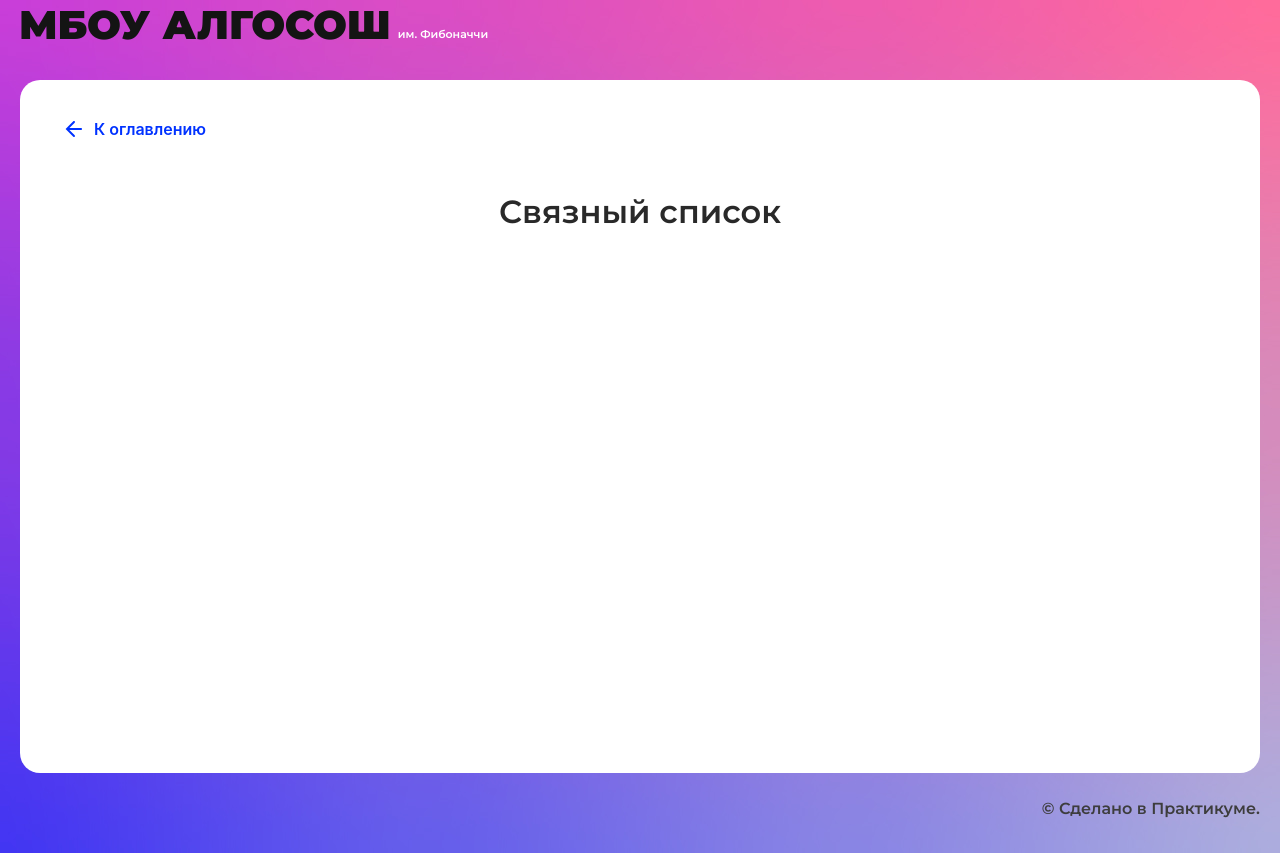
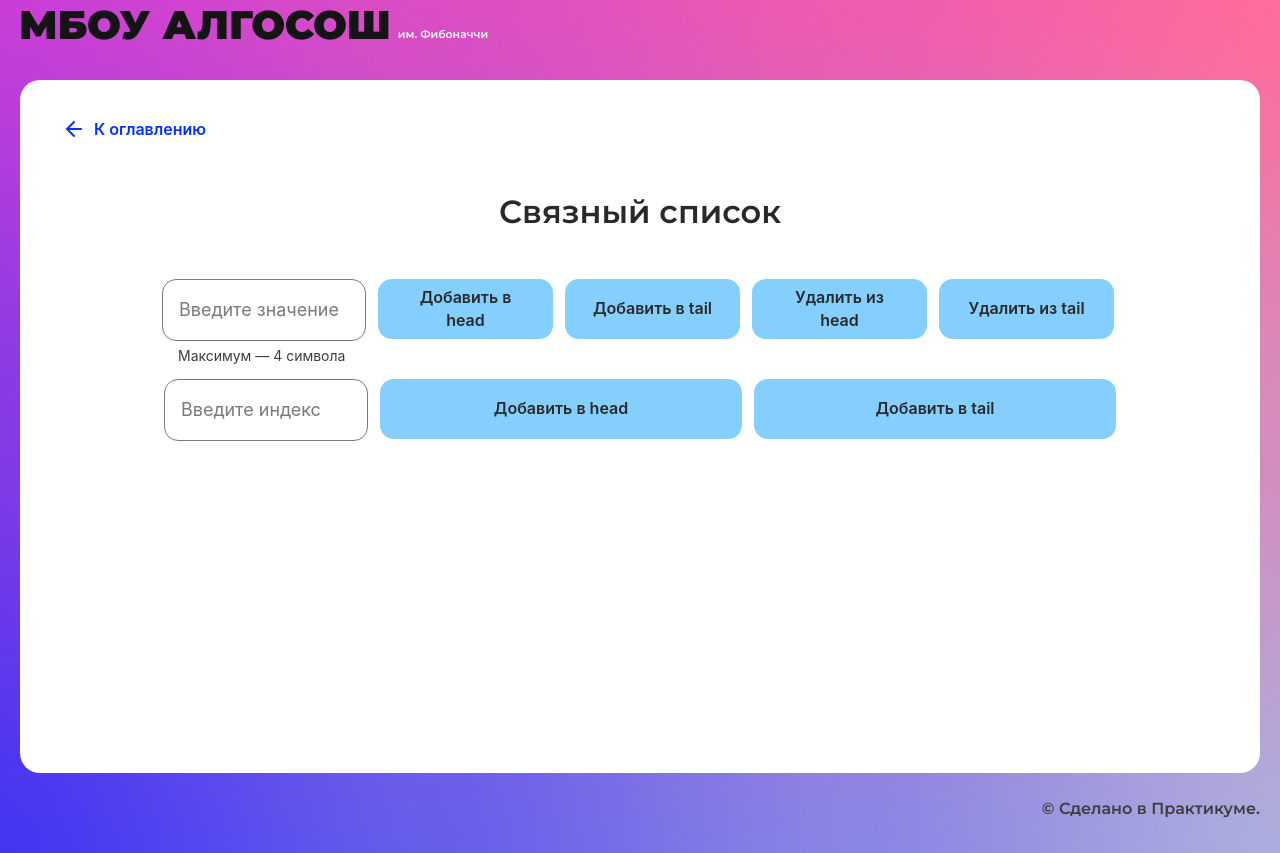
Before and after one commit to TheVadiratti/algososh, a React (Create React App) app: page /list in a window 1280 px wide. Built offline with nearby package versions, Linux system fonts and the light colour scheme.

Commit message:
feat: верстка для list-page

```diff
--- /dev/null
+++ b/src/pages/list-page/list-page.module.css
@@ -0,0 +1,36 @@
+.form {
+  width: fit-content;
+  margin: auto;
+}
+
+.fieldset {
+  display: flex;
+  gap: 12px;
+  padding: 0;
+  border: none;
+  margin-top: 12px;
+}
+
+.fieldset:first-of-type {
+  margin: 0;
+}
+
+.input {
+  width: 204px;
+}
+
+.smallButton {
+  width: 175px;
+}
+
+.largeButton {
+  width: 362px;
+}
+
+.result {
+  width: fit-content;
+  display: flex;
+  margin: auto;
+  margin-top: 48px;
+  gap: 16px;
+}
--- a/src/pages/list-page/list-page.tsx
+++ b/src/pages/list-page/list-page.tsx
@@ -1,10 +1,61 @@
 import React from "react";
+import Styles from './list-page.module.css';
+import { Button } from "../../components/ui/button/button";
+import { Input } from "../../components/ui/input/input";
 import { SolutionLayout } from "../../components/ui/solution-layout/solution-layout";
 
 export const ListPage: React.FC = () => {
   return (
     <SolutionLayout title="Связный список">
+      <form className={Styles.form}>
+        <fieldset className={Styles.fieldset}>
+          <Input
+            maxLength={4}
+            isLimitText={true}
+            placeholder="Введите значение"
+            extraClass={Styles.input}
+          />
+          <Button
+            type="button"
+            text="Добавить в head"
+            extraClass={Styles.smallButton}
+          />
+          <Button
+            type="button"
+            text="Добавить в tail"
+            extraClass={Styles.smallButton}
+          />
+          <Button
+            type="button"
+            text="Удалить из head"
+            extraClass={Styles.smallButton}
+          />
+          <Button
+            type="button"
+            text="Удалить из tail"
+            extraClass={Styles.smallButton}
+          />
+        </fieldset>
+        <fieldset className={Styles.fieldset}>
+          <Input
+            placeholder="Введите индекс"
+            extraClass={Styles.input}
+          />
+          <Button
+            type="button"
+            text="Добавить в head"
+            extraClass={Styles.largeButton}
+          />
+          <Button
+            type="button"
+            text="Добавить в tail"
+            extraClass={Styles.largeButton}
+          />
+        </fieldset>
+      </form>
+      <div className={Styles.result}>
 
+      </div>
     </SolutionLayout>
   );
 };
```
